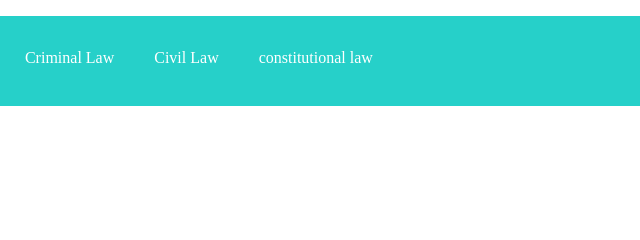
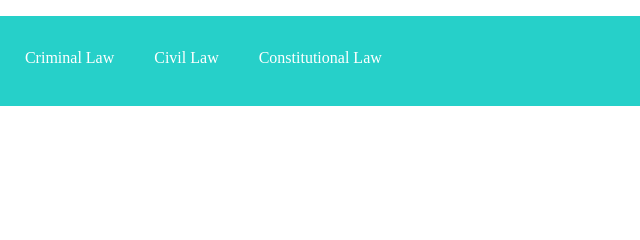
Before and after one commit to whiterosess/Advocate, a plain HTML site: page index.html in a window 1280 px wide. Shown: the top 240 px of the page, 221-861 px from the left. Drawn offline with Linux system fonts and the light colour scheme.

Commit message:
Update index.html

```diff
--- a/index.html
+++ b/index.html
@@ -12,7 +12,7 @@
         <ul>
           <li>Criminal Law</li>
           <li>Civil Law</li>
-          <li>constitutional law</li>
+          <li>Constitutional Law</li>
         </ul>
       </div>
     </div>
```
